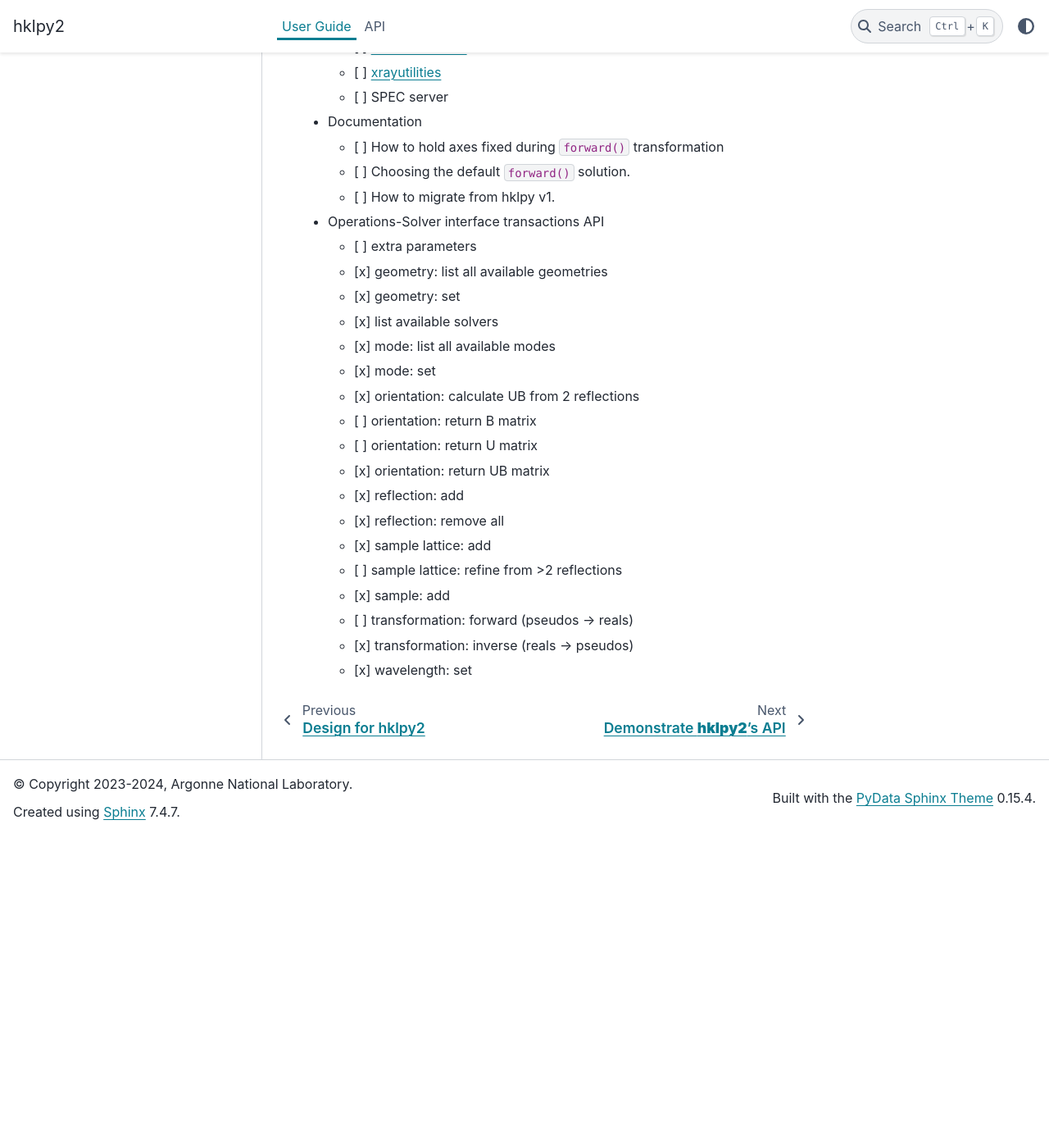
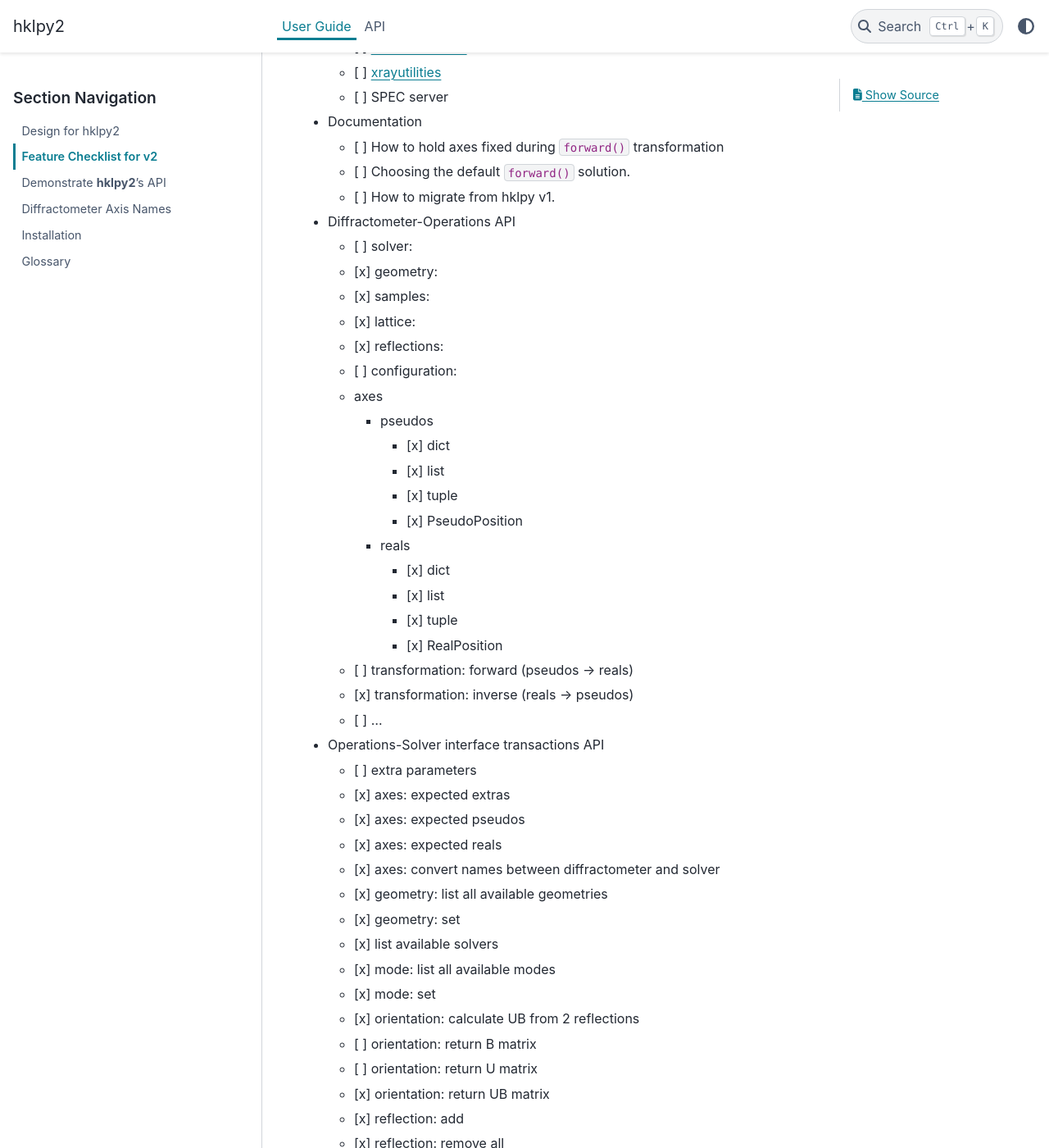
Before and after one commit to prjemian/hklpy2, a Sphinx documentation site: the page built from docs/source/checklist_v2.md, in a window 1280 px wide and 1400 px high, scrolled down 1596 px. Shown: the whole window at 82% size. Built offline with Sphinx 7.4.7 and the PyData theme 0.15.4, drawn with Linux system fonts in a browser that asks for light colours; pages that are not in the unit, such as notebooks, are missing from menus; the version number could not be read and is left out; before the commit the page ends 2616 px from its top, so only the background shows below that.

Commit message:
DOC more checklist

```diff
--- a/docs/source/checklist_v2.md
+++ b/docs/source/checklist_v2.md
@@ -54,8 +54,33 @@
   * [ ] How to hold axes fixed during `forward()` transformation
   * [ ] Choosing the default `forward()` solution.
   * [ ] How to migrate from hklpy v1.
+* Diffractometer-Operations API
+  * [ ] solver:
+  * [x] geometry:
+  * [x] samples:
+  * [x] lattice:
+  * [x] reflections:
+  * [ ] configuration:
+  * axes
+    * pseudos
+      * [x] dict
+      * [x] list
+      * [x] tuple
+      * [x] PseudoPosition
+    * reals
+      * [x] dict
+      * [x] list
+      * [x] tuple
+      * [x] RealPosition
+  * [ ] transformation: forward (pseudos -> reals)
+  * [x] transformation: inverse (reals -> pseudos)
+  * [ ] ...
 * Operations-Solver interface transactions API
   * [ ] extra parameters
+  * [x] axes: expected extras
+  * [x] axes: expected pseudos
+  * [x] axes: expected reals
+  * [x] axes: convert names between diffractometer and solver
   * [x] geometry: list all available geometries
   * [x] geometry: set
   * [x] list available solvers
```
